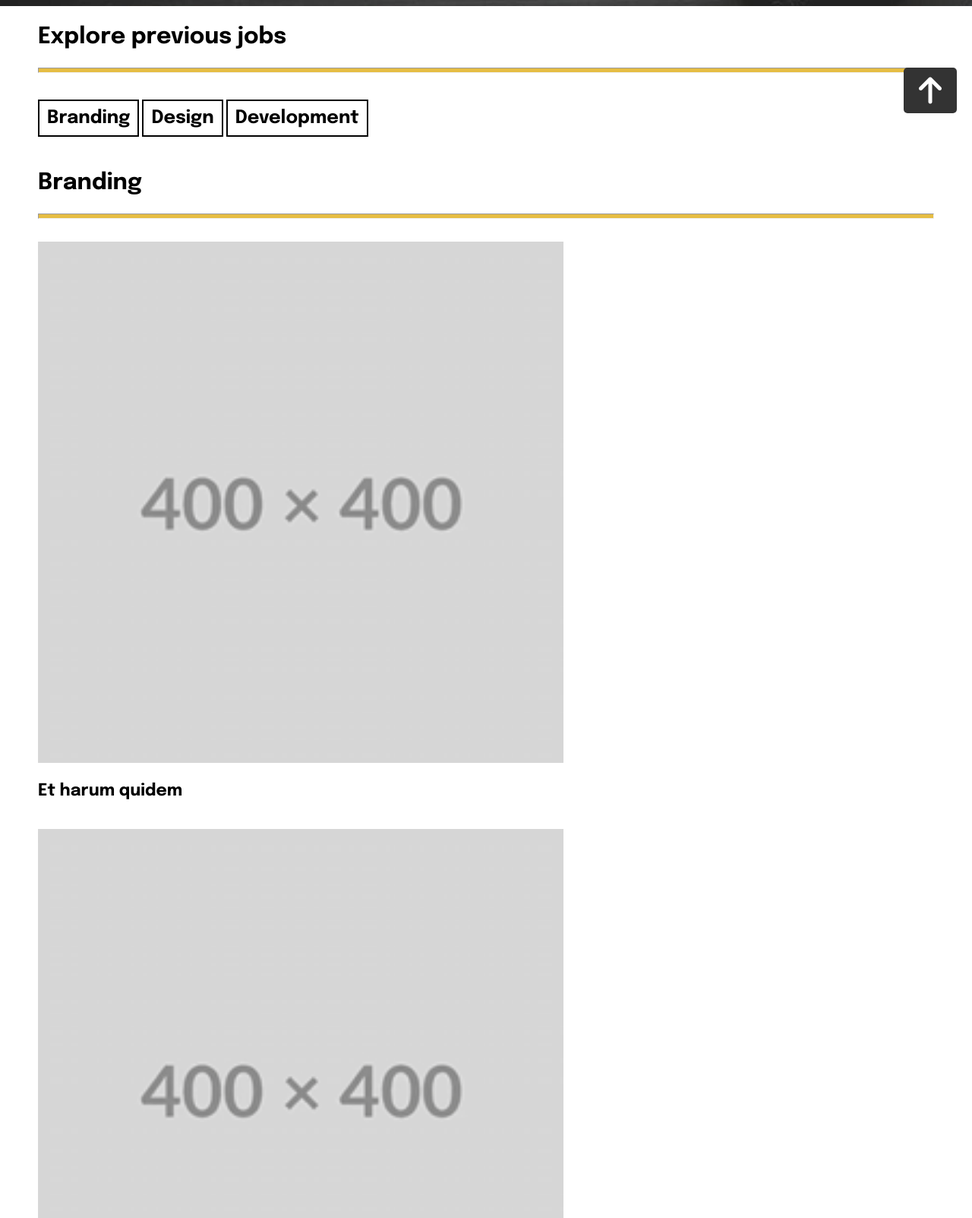
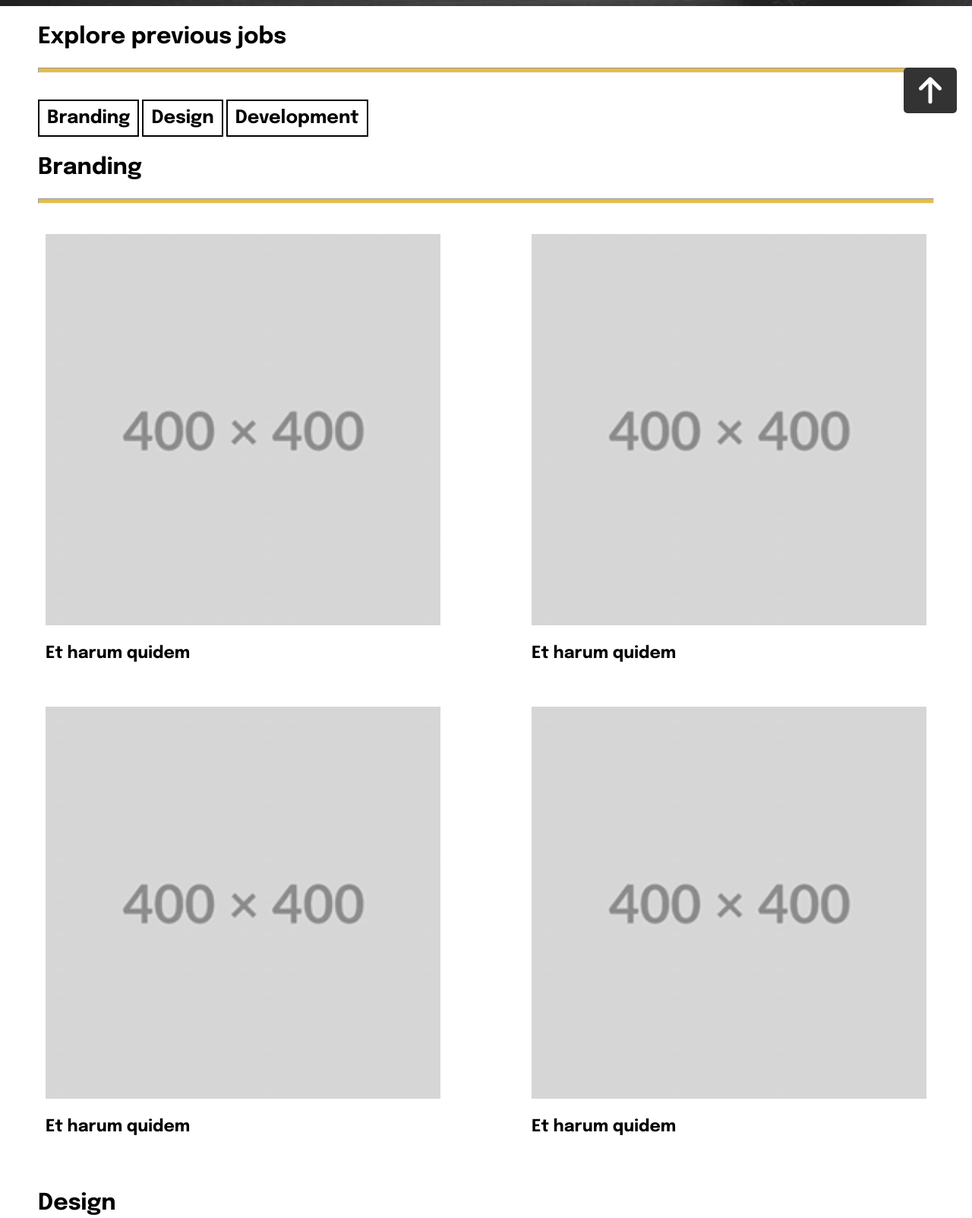
Before and after one commit to KevinReinaas/Eksamen_Webutvikling_23, a plain HTML site: page products.html in a window 1280 px wide. Shown: the part 631-2234 px from the top of the page at 76% size. Drawn offline with Linux system fonts and the light colour scheme.

Commit message:
Eksamen 3

```diff
--- a/css/style.css
+++ b/css/style.css
@@ -183,11 +183,18 @@ hr {
     height: 5px;
     background-color: #e6bd43;
     margin-bottom: 30px;
+    margin-left: 50px;
+    margin-right: 50px;
 }
 
-.jobs {
-    padding-left: 50px;
-    padding-right: 50px;
+#branding-title {
+    text-align: left;
+    font-size: 30px;
+    margin-left: 50px;
+}
+
+.jobs h2, .products-link3 {
+    margin-left: 50px;
 }
 
 .jobs h2 {
@@ -207,20 +214,21 @@ hr {
 
 .branding {
     display: flex;
-    display: inline-block;
+    flex-wrap: wrap;
+    justify-content: space-around;
+    transition: transform 0.3s ease;
+}
+
+.branding .img-section {
+    max-width: 692px;
+    width: 100%;
+    height: 100%;
     padding-left: 50px;
     padding-right: 50px;
     padding-top: 20px;
-    flex-grow: 1;
-    transition: transform 0.3s ease;
 }
 
-.branding h2 {
-    text-align: left;
-    font-size: 30px;
-}
-
-.branding img {
+.branding .img-section img {
     max-width: 692px;
     width: 100%;
     height: 100%;
@@ -316,8 +324,6 @@ textarea {
 }
 
 .portfolio {
-    display: flex;
-    flex-direction: column;
     justify-content: space-around;
 }
 
@@ -327,13 +333,14 @@ iframe {
 
 .products-link2 {
     margin-top: 5px;
+    margin-left: 50px;
 }
 
 h3 {
     font-size: 22px;
 }
 
-.head-link:active {
+.head-link.--current {
     font-weight: bold;
     text-decoration: underline;
     text-decoration-color: #e6bd43;
@@ -356,10 +363,6 @@ h3 {
 }
 
 @media (min-width: 768px) {
-
-    .page3 .headline-link1 {
-        margin-bottom: 60px;
-    }
 
     header {
         display: flex;
@@ -521,8 +524,8 @@ h3 {
         margin-bottom: 30px;
     }
 
-    .page3, .newsletter h2 {
-        font-size: 52px;
+    .about, .newsletter h2 {
+        font-size: 32px;
     }
 
     .newsletter button, .newsletter input {
@@ -555,4 +558,16 @@ h3 {
     .services1 h2 {
         font-size: 40px;
     }
+
+    .products-link2 {
+        margin-left: 0;
+    }
+
+    .branding .img-section {
+        flex-grow: 1;
+        flex-basis: 350px;
+        padding: 10px;
+        margin-left: 50px;
+        margin-right: 50px;
+    }
 }
--- a/products.html
+++ b/products.html
@@ -6,7 +6,7 @@
     <link rel="stylesheet" href="https://cdnjs.cloudflare.com/ajax/libs/font-awesome/6.4.2/css/all.min.css">
     <link rel="stylesheet" href="css/style.css">
     <link rel="stylesheet" href="https://fonts.googleapis.com/css2?family=Epilogue:wght@400;700&display=swap">
-    <link rel="icon" type="image/png" href="/img/favicon.png">
+    <link rel="icon" type="image/x-icon" href="/img/favicon.ico">
     <title itemprop="name">Products</title>
     <meta charset="UTF-8">
 
@@ -47,41 +47,57 @@
             <section class="jobs" role="region" aria-labelledby="jobs-title">
                 <h2 id="jobs-title" itemprop="about">Explore previous jobs</h2>
                 <hr>
-                <a href="#branding" class="products-link" role="link" itemprop="url">Branding</a>
+                <a href="#branding" class="products-link3" role="link" itemprop="url">Branding</a>
                 <a href="#design" class="products-link" role="link" itemprop="url">Design</a>
                 <a href="#development" class="products-link2" role="link" itemprop="url">Development</a>
             </section>
-            <section class="branding" role="region" aria-labelledby="branding-title">
             <h2 id="branding-title" itemprop="about">Branding</h2>
             <hr>
-                <img src="img/placeholder.png" alt="Branding Image" itemprop="image">
-                <h3 itemprop="headline">Et harum quidem</h3><br>
-                <img src="img/placeholder.png" alt="Branding Image" itemprop="image">
-                <h3 itemprop="headline">Et harum quidem</h3><br>
-                <img src="img/placeholder.png" alt="Branding Image" itemprop="image">
-                <h3 itemprop="headline">Et harum quidem</h3><br>
+            <section class="branding" role="region">
+                <section class="img-section">
                     <img src="img/placeholder.png" alt="Branding Image" itemprop="image">
                     <h3 itemprop="headline">Et harum quidem</h3><br>
                     </section>
-
-            <section class="design" role="region" aria-labelledby="design-title">
-                <h2 id="design-title" itemprop="about">Design</h2>
-                <hr>
-                <img src="img/placeholder.png" alt="Design Image" itemprop="image">
-                <h3 itemprop="headline">Et harum quidem</h3><br>
-                <img src="img/placeholder.png" alt="Design Image" itemprop="image">
-                <h3 itemprop="headline">Et harum quidem</h3><br>
-                <img src="img/placeholder.png" alt="Design Image" itemprop="image">
+                    <section class="img-section">
+                    <img src="img/placeholder.png" alt="Branding Image" itemprop="image">
                     <h3 itemprop="headline">Et harum quidem</h3><br>
                     </section>
-
-            <section class="development" role="region" aria-labelledby="development-title">
-                <h2 id="development-title" itemprop="about">Development</h2>
+                    <section class="img-section">
+                    <img src="img/placeholder.png" alt="Branding Image" itemprop="image">
+                    <h3 itemprop="headline">Et harum quidem</h3><br>
+                    </section>
+                    <section class="img-section">
+                    <img src="img/placeholder.png" alt="Branding Image" itemprop="image">
+                    <h3 itemprop="headline">Et harum quidem</h3><br>
+                    </section>
+            </section>
+            <h2 id="branding-title" itemprop="about">Design</h2>
             <hr>
-                <img src="img/placeholder.png" alt="Development Image" itemprop="image">
+            <section class="branding" role="region">
+                <section class="img-section">
+                    <img src="img/placeholder.png" alt="Branding Image" itemprop="image">
                     <h3 itemprop="headline">Et harum quidem</h3><br>
-                <img src="img/placeholder.png" alt="Development Image" itemprop="image">
+                    </section>
+                    <section class="img-section">
+                    <img src="img/placeholder.png" alt="Branding Image" itemprop="image">
                     <h3 itemprop="headline">Et harum quidem</h3><br>
+                    </section>
+                    <section class="img-section">
+                    <img src="img/placeholder.png" alt="Branding Image" itemprop="image">
+                    <h3 itemprop="headline">Et harum quidem</h3><br>
+                    </section><br>
+            </section>
+            <h2 id="branding-title" itemprop="about">Development</h2>
+                <hr>
+            <section class="branding" role="region">
+                <section class="img-section">
+                    <img src="img/placeholder.png" alt="Branding Image" itemprop="image">
+                    <h3 itemprop="headline">Et harum quidem</h3><br>
+                    </section>
+                    <section class="img-section">
+                    <img src="img/placeholder.png" alt="Branding Image" itemprop="image">
+                    <h3 itemprop="headline">Et harum quidem</h3><br>
+                    </section>
                     </section>
         </div>
     </main>
```
Also changed, not shown: about.html (+1 -1 lines), index.html (+2 -2 lines), img/favicon.ico (added), img/favicon.png (deleted). Lines whose indentation alone changed are shown as unchanged.
